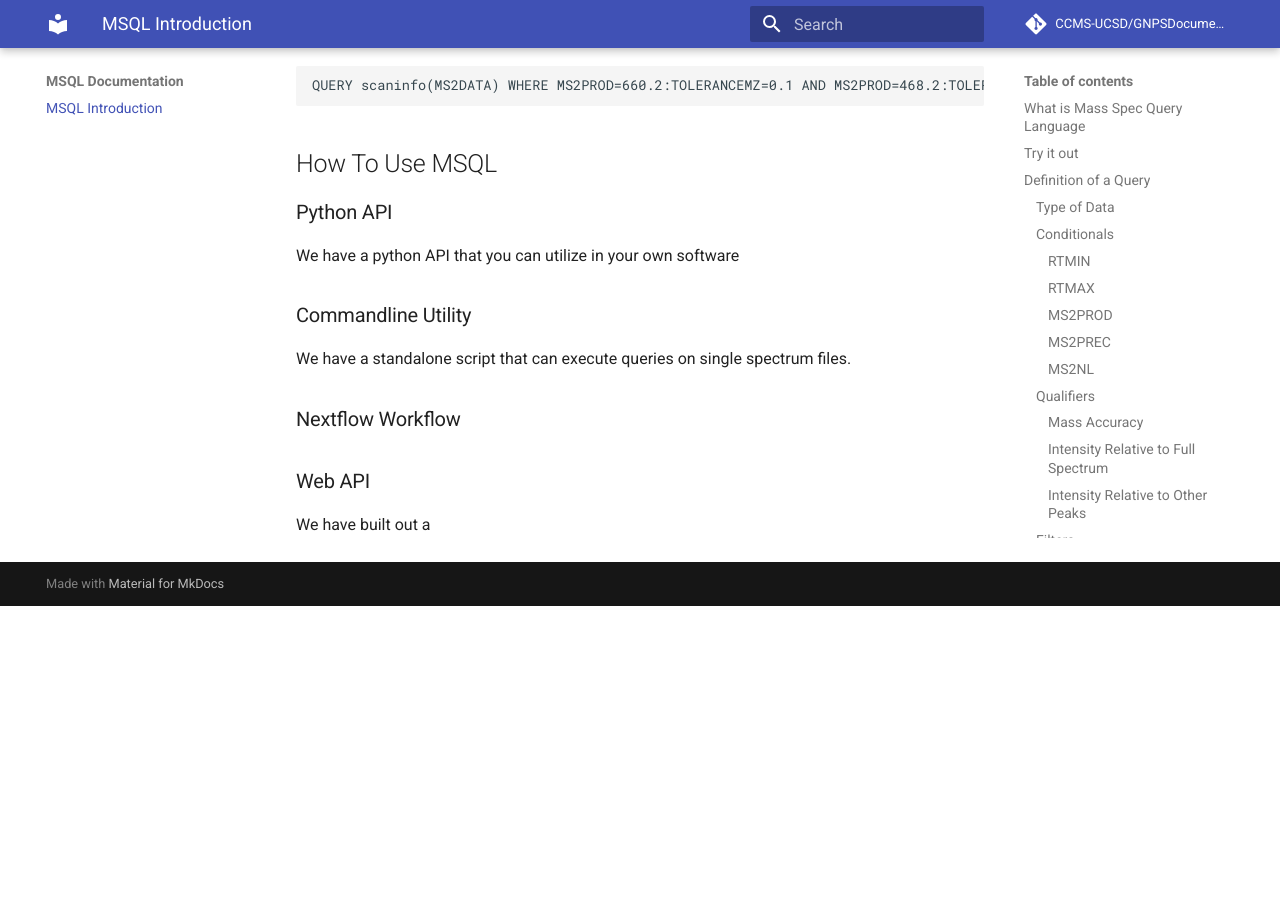
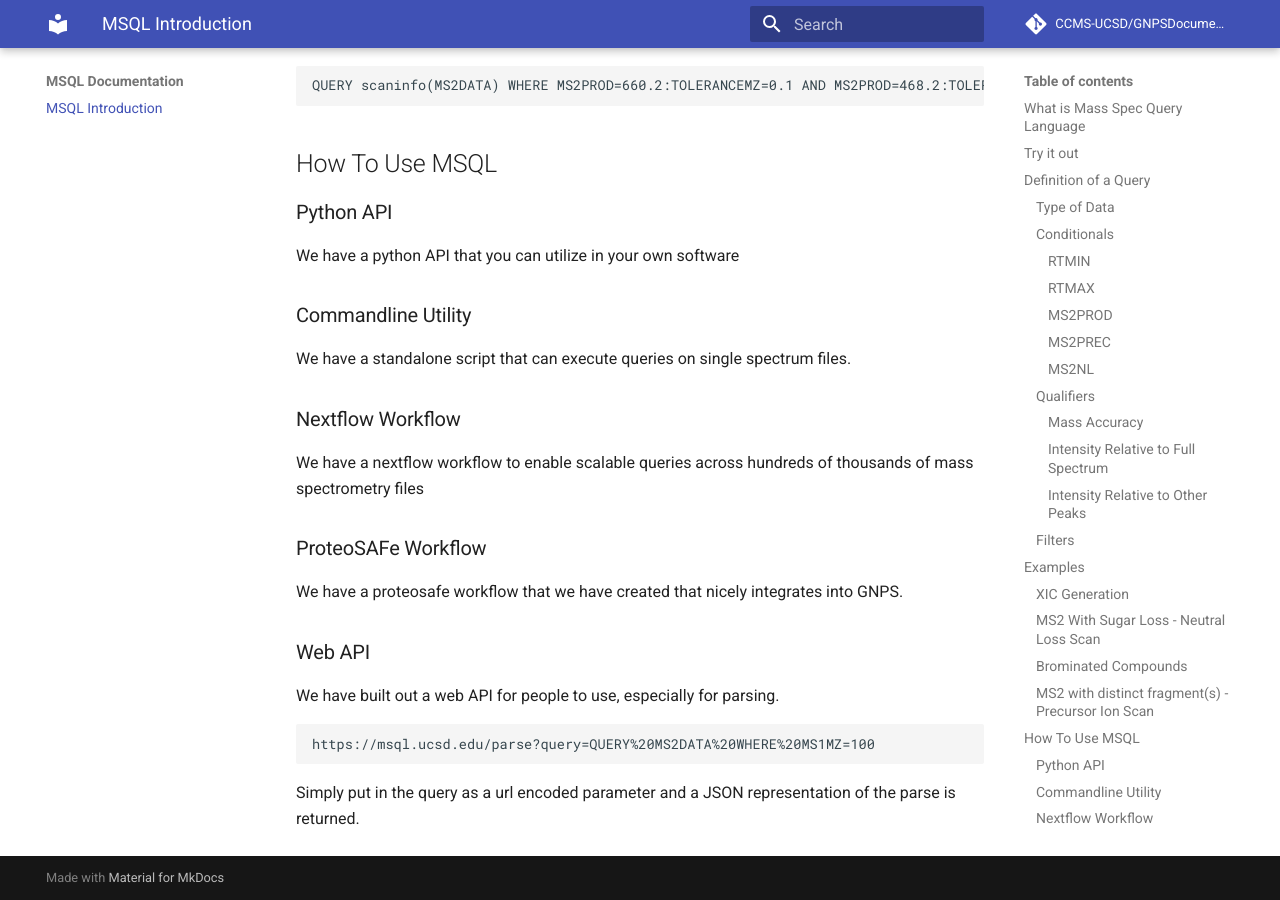
Before and after one commit to mwang87/MassQueryLanguage, an MkDocs documentation site: the page built from docs/docs/index.md, in a window 1280 px wide and 900 px high, scrolled down 3788 px. Built offline with MkDocs 1.6.1 and Material for MkDocs 9.7.7, drawn with Linux system fonts in a browser that asks for light colours; comment, search, counter and statistics services are not loaded; before the commit the page ends 4394 px from its top, so only the background shows below that.

Commit message:
adding index updates

````diff
--- a/docs/docs/index.md
+++ b/docs/docs/index.md
@@ -177,6 +177,18 @@ We have a standalone script that can execute queries on single spectrum files.
 
 ### Nextflow Workflow
 
+We have a nextflow workflow to enable scalable queries across hundreds of thousands of mass spectrometry files
+
+### ProteoSAFe Workflow
+
+We have a proteosafe workflow that we have created that nicely integrates into GNPS.
+
 ### Web API
 
-We have built out a
+We have built out a web API for people to use, especially for parsing.
+
+```
+https://msql.ucsd.edu/parse?query=QUERY%20MS2DATA%20WHERE%20MS1MZ=100
+```
+
+Simply put in the query as a url encoded parameter and a JSON representation of the parse is returned.
````
